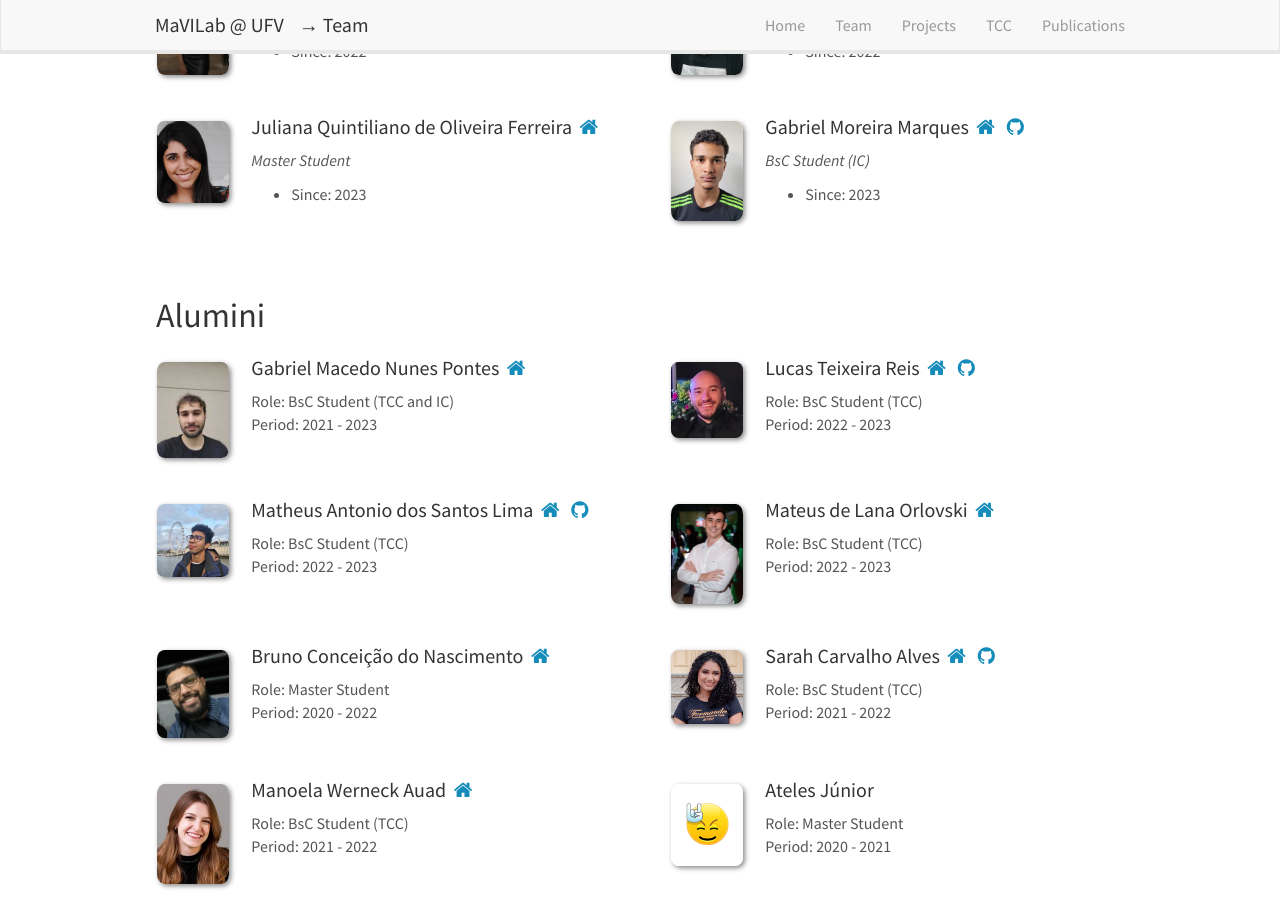
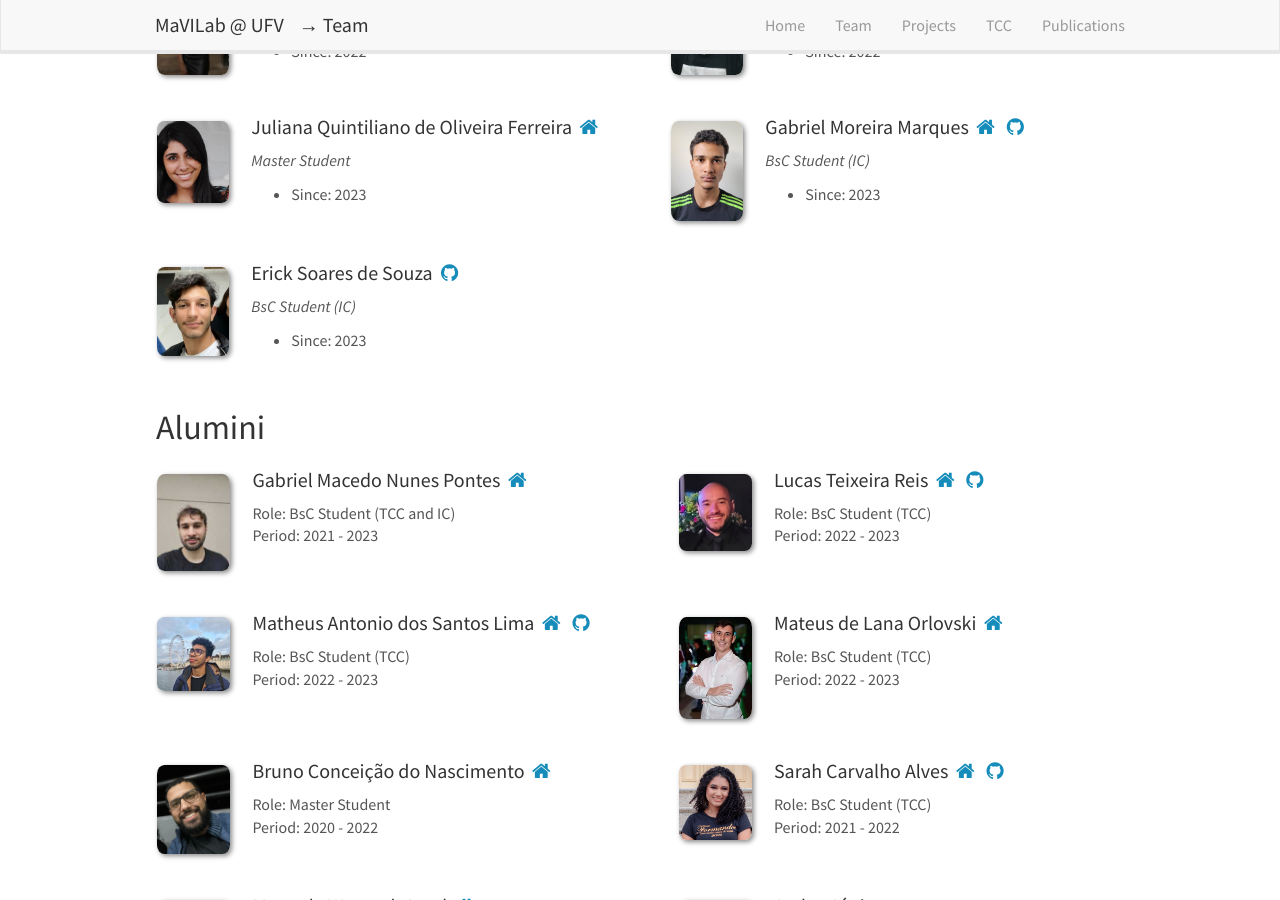
Before and after one commit to MaVILab-UFV/mavilab-ufv.github.io, a Jekyll site: the page built from _pages/team.md, in a window 1280 px wide and 900 px high, scrolled down 1200 px. Built offline with Jekyll 4.4.1, drawn with Linux system fonts in a browser that asks for light colours; nearby versions of some CDN libraries.

Commit message:
Adicionando aluno

```diff
--- a/_data/students_list.yml
+++ b/_data/students_list.yml
@@ -78,6 +78,14 @@
     until:
     homepage: https://www.linkedin.com/in/gabriel-moreira-82a72b1b3/
     github: https://github.com/eugabrielm
+    level: BsC Student (IC)
+
+  - name: Erick Soares de Souza
+    photo: erick-souza.jpeg
+    since: 2023
+    until:
+    homepage:
+    github: https://github.com/ericksoares13
     level: BsC Student (IC)
 
 - type: Alumini
```
Also changed, not shown: images/teampic/erick-souza.jpeg (added).
